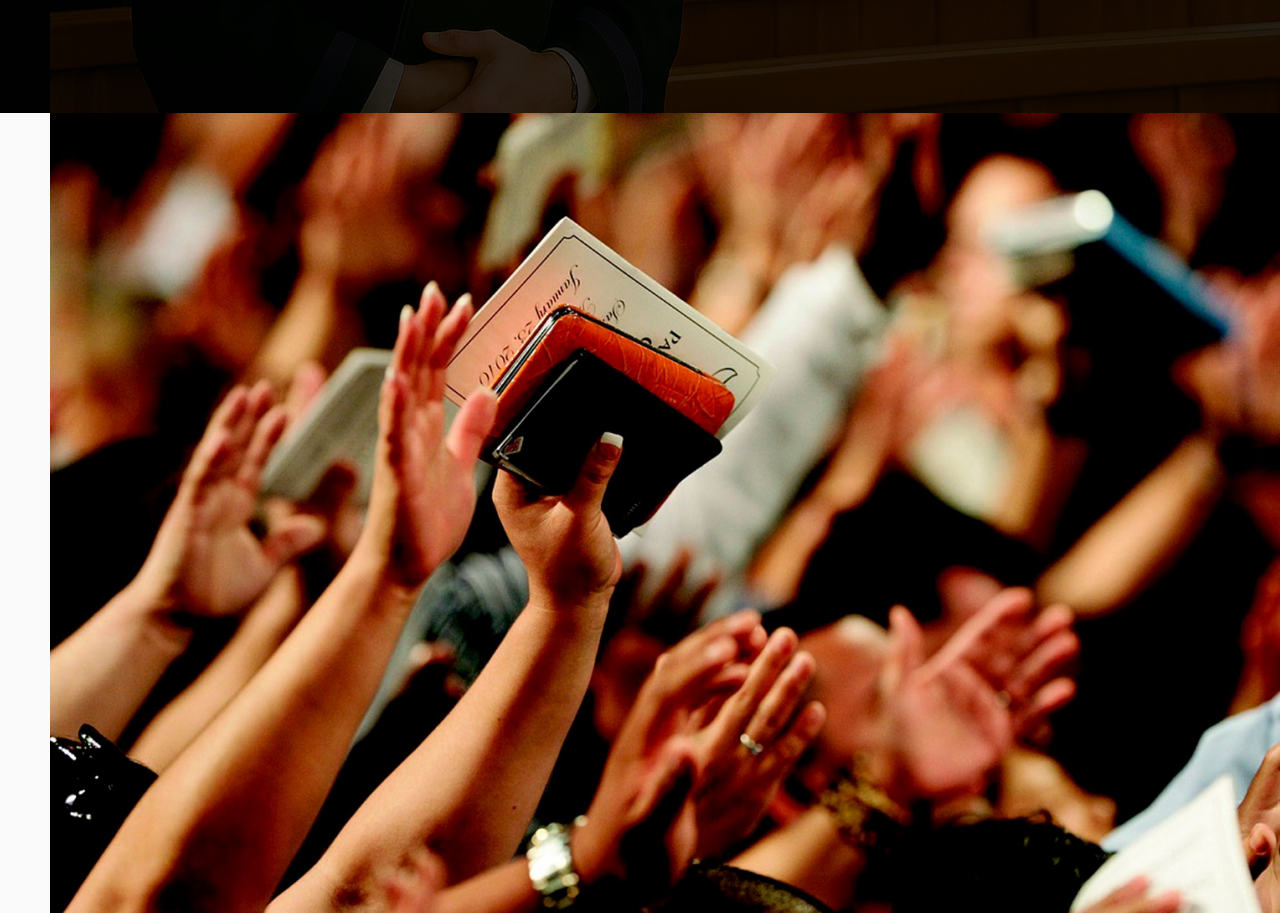
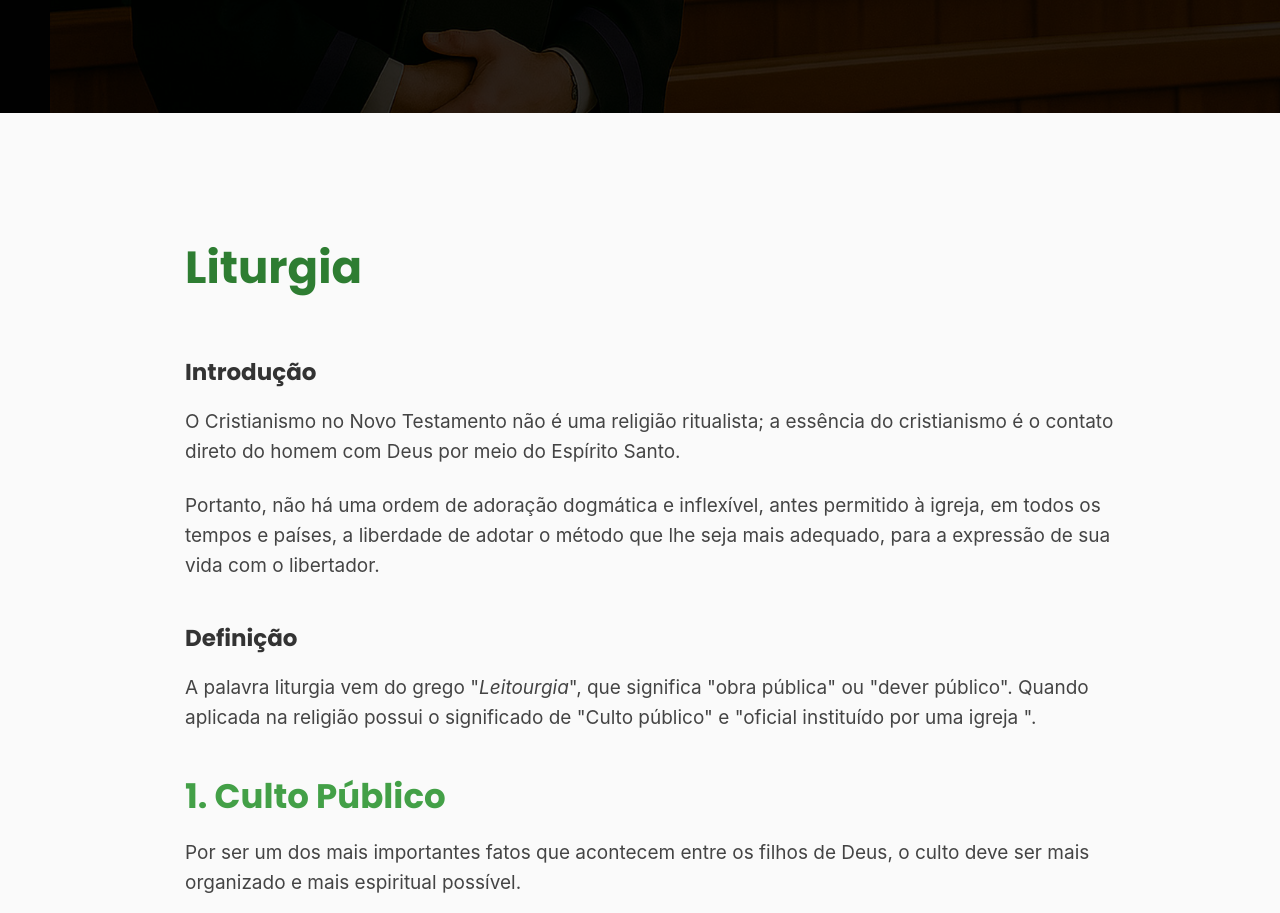
Before and after one commit to SolutionsTh/ADNEMAV, a plain HTML site: page CPO/index.html in a window 1280 px wide. Shown: the part 687-1600 px from the top of the page. Drawn offline with nearby package versions, Linux system fonts and the light colour scheme; a web font is replaced by a local one.

Commit message:
Add files via upload

```diff
--- a/CPO/css/parallax.css
+++ b/CPO/css/parallax.css
@@ -91,7 +91,7 @@ section.module.parallax{
   display: flex;
   flex-direction: column;
   justify-content: center;
-  height: 100vh !important;
+  height: 100%;
   width: 100%;
   position: relative;
   overflow: hidden;
```
